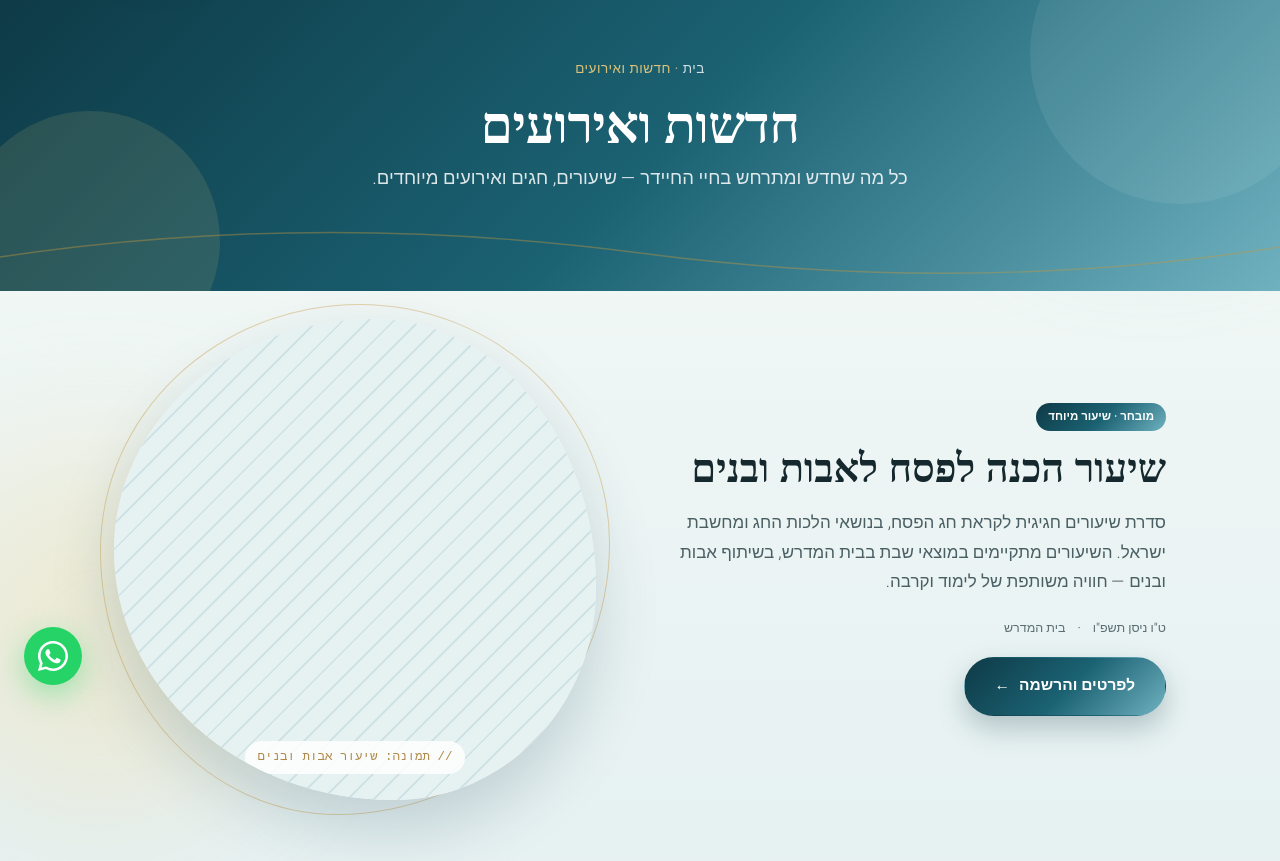
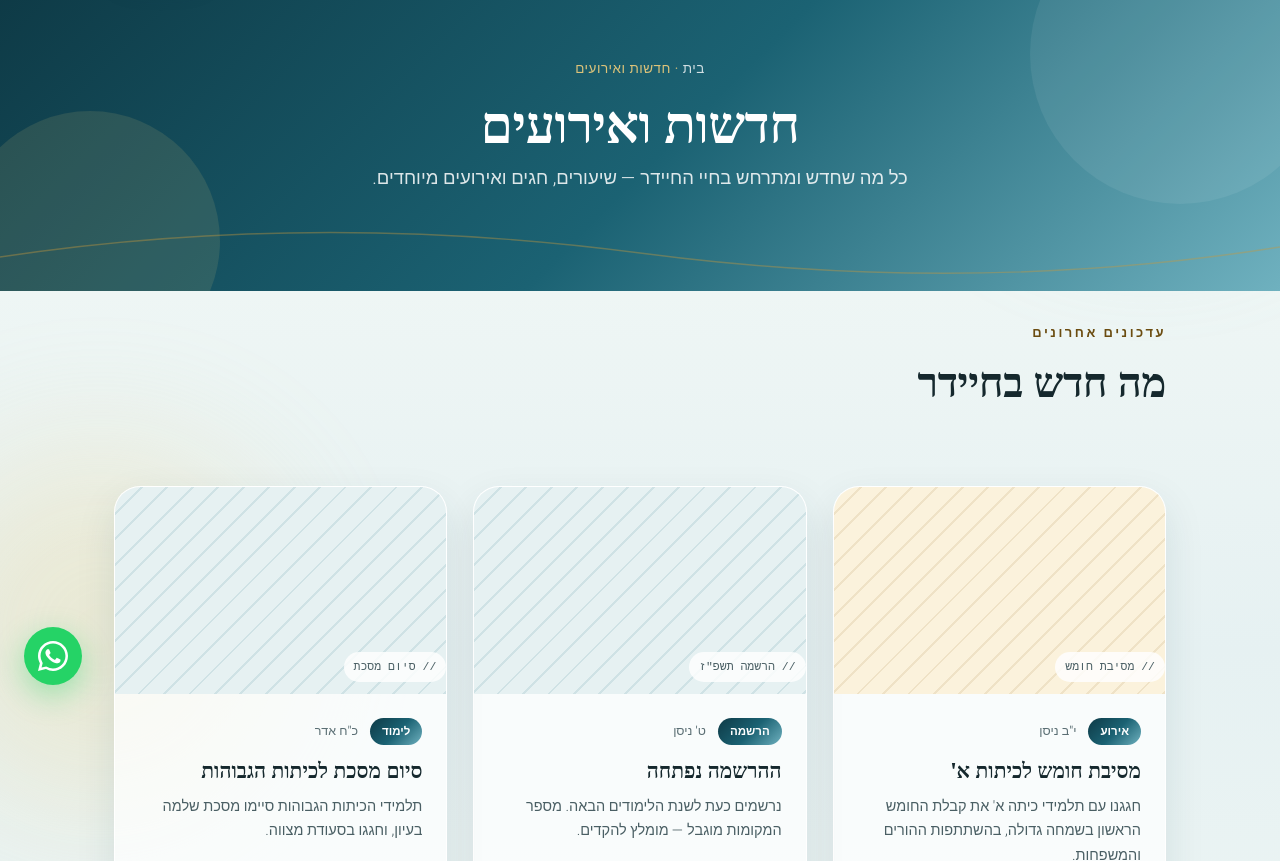
Before and after one commit to morrisroth/chaider-bst, a website: page news.html in a window 1280 px wide. Shown: the part 91-952 px from the top of the page. Drawn offline with Linux system fonts and the light colour scheme; no server answers; a web font is replaced by a local one.

Commit message:
feat: remove the featured-post block from the news page
Co-Authored-By: Claude Opus 5.5 <noreply@anthropic.com>

```diff
--- a/news.html
+++ b/news.html
@@ -63,27 +63,8 @@
 </section>
 <svg class="page-wave" viewBox="0 0 1440 70" preserveAspectRatio="none"><path d="M0 38 C 240 6, 480 6, 720 34 S 1200 62, 1440 28" fill="none" stroke="rgba(199,154,61,.4)" stroke-width="1.4"></path></svg>
 
-<!-- FEATURED -->
+<!-- POSTS GRID -->
 <section class="sec" style="padding-top:30px">
-  <div class="wrap">
-    <div class="split rev" style="align-items:stretch">
-      <div class="prose" style="display:flex;flex-direction:column;justify-content:center">
-        <span class="post-tag" style="align-self:flex-start;margin-bottom:14px">מובחר · שיעור מיוחד</span>
-        <h2>שיעור הכנה לפסח לאבות ובנים</h2>
-        <p>סדרת שיעורים חגיגית לקראת חג הפסח, בנושאי הלכות החג ומחשבת ישראל. השיעורים מתקיימים במוצאי שבת בבית המדרש, בשיתוף אבות ובנים — חוויה משותפת של לימוד וקרבה.</p>
-        <div class="post-meta" style="margin:6px 0 18px"><span>ט"ו ניסן תשפ"ו</span><span>·</span><span>בית המדרש</span></div>
-        <a class="btn btn-grad" style="align-self:flex-start" href="#">לפרטים והרשמה <span aria-hidden="true">←</span></a>
-      </div>
-      <div class="vis">
-        <div class="ring2"></div>
-        <div class="blob-soft cool"><span class="blob-cap">// תמונה: שיעור אבות ובנים</span></div>
-      </div>
-    </div>
-  </div>
-</section>
-
-<!-- POSTS GRID -->
-<section class="sec" style="padding-top:20px">
   <div class="wrap">
     <div class="sec-head start"><span class="kick">עדכונים אחרונים</span><h2>מה חדש בחיידר</h2></div>
     <div id="newsFilter" class="news-filter-bar"></div>
```
